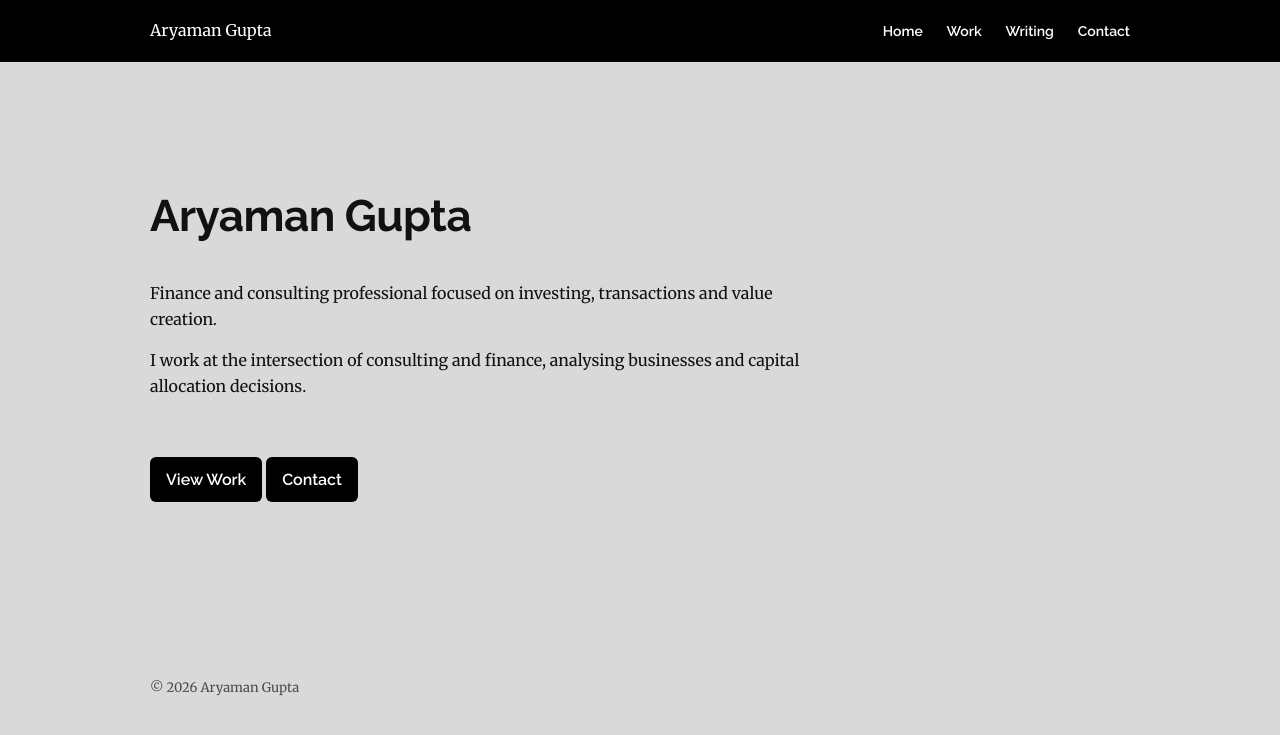
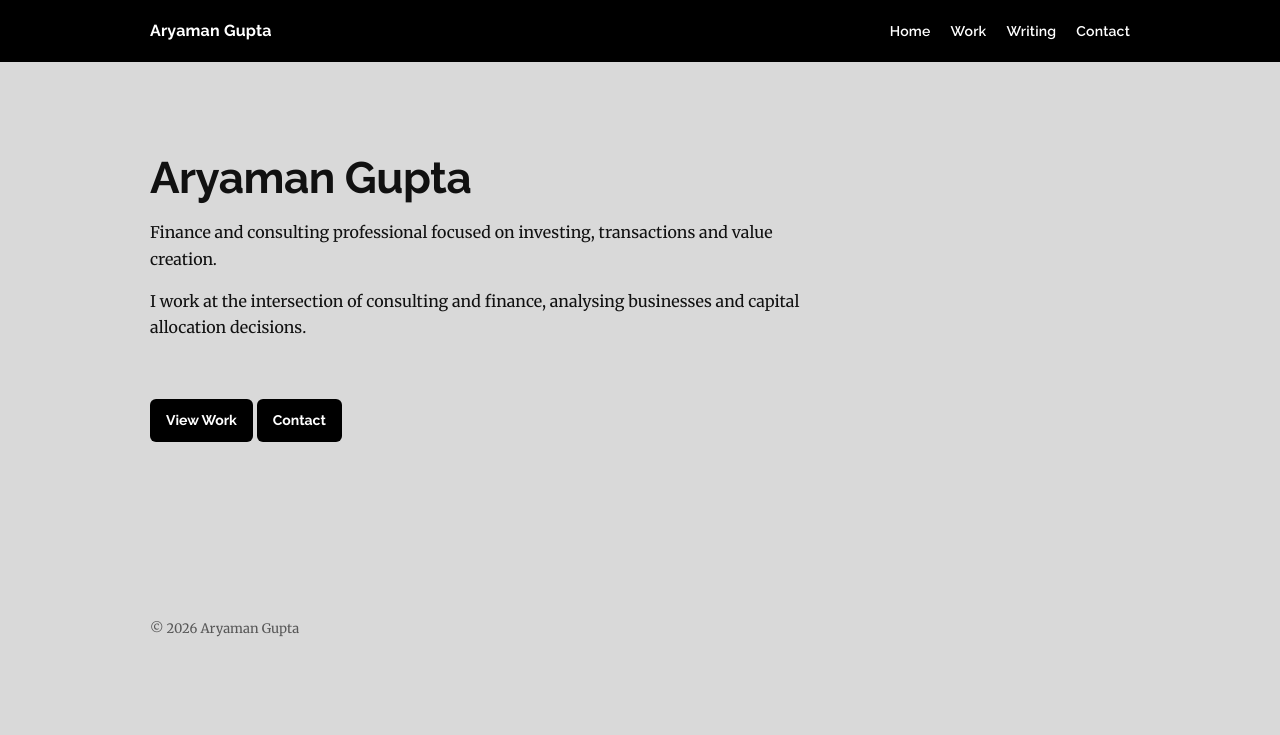
Before and after one commit to kungfumonk29/kungfumonk29.github.io, a Jekyll site: the page built from index.md, in a window 1280 px wide. Shown: the top 735 px of the page. Built offline with Jekyll 4.4.1, drawn with Linux system fonts in a browser that asks for light colours.

Commit message:
Update main.css

```diff
--- a/assets/css/main.css
+++ b/assets/css/main.css
@@ -1,25 +1,34 @@
 :root{
   --bg:#D9D9D9;
   --text:#111;
+  --muted:rgba(0,0,0,0.72);
+  --border:rgba(0,0,0,0.12);
+  --border-strong:rgba(0,0,0,0.28);
   --header:#000;
+  --card:#E7E7E7;
   --max:980px;
 }
 
-*{box-sizing:border-box;}
+*{ box-sizing:border-box; }
+
+html, body{
+  margin:0;
+  padding:0;
+}
 
 body{
-  margin:0;
   background:var(--bg);
   color:var(--text);
   font-family:"Merriweather",serif;
-  line-height:1.6;
+  line-height:1.65;
 }
 
 .container{
-  width:min(var(--max),calc(100% - 48px));
+  width:min(var(--max), calc(100% - 48px));
   margin:0 auto;
 }
 
+/* Header */
 .site-header{
   background:var(--header);
   color:#fff;
@@ -27,42 +36,72 @@ body{
 
 .header-inner{
   display:flex;
+  align-items:center;
   justify-content:space-between;
-  align-items:center;
   padding:18px 0;
 }
 
 .brand{
   color:#fff;
   text-decoration:none;
+  font-family:"Raleway",sans-serif;
+  font-weight:700;
+  letter-spacing:0.2px;
+}
+
+.nav{
+  display:flex;
+  align-items:center;
+  gap:20px;
 }
 
 .nav a{
   color:#fff;
   text-decoration:none;
-  margin-left:20px;
   font-family:"Raleway",sans-serif;
   font-weight:600;
   font-size:14px;
+  letter-spacing:0.2px;
 }
 
+.nav a:hover{
+  text-decoration:underline;
+  text-underline-offset:4px;
+}
+
+/* Layout */
 .content{
   padding:90px 0 120px 0;
 }
 
-h1,h2{
+.content p,
+.content li{
+  max-width:680px;
+}
+
+/* Typography */
+h1,h2,h3{
   font-family:"Raleway",sans-serif;
+  margin:0 0 14px 0;
+  line-height:1.2;
 }
 
 h1{
   font-size:44px;
   letter-spacing:-0.5px;
+  max-width:900px;
+}
+
+h2{
+  font-size:24px;
+  margin-top:28px;
 }
 
 p{
-  margin-bottom:16px;
+  margin:0 0 16px 0;
 }
 
+/* Buttons */
 .button{
   display:inline-block;
   background:#000;
@@ -71,22 +110,24 @@ p{
   border-radius:6px;
   text-decoration:none;
   font-family:"Raleway",sans-serif;
-  font-weight:600;
+  font-weight:700;
+  font-size:14px;
 }
 
-.site-footer{
-  padding:40px 0;
-  font-size:13px;
-  opacity:0.7;
+.button:hover{
+  filter:brightness(0.95);
 }
+
+/* Lists (Writing + Work items) */
 .list{
-  margin: 18px 0 26px 0;
+  margin:28px 0;
 }
 
 .item{
   display:inline-block;
   font-family:"Raleway",sans-serif;
-  font-weight:700;
+  font-weight:800;
+  font-size:15px;
   color:#000;
   text-decoration:none;
   margin-bottom:6px;
@@ -98,32 +139,31 @@ p{
 }
 
 .meta{
-  opacity:0.75;
+  color:var(--muted);
   font-size:14px;
   max-width:680px;
 }
-.content p, .content li{
-  max-width: 680px;
-}
 
-.content h1{
-  max-width: 900px;
-}
+/* Tiles (Work landing) */
 .tiles{
   display:grid;
-  grid-template-columns: repeat(3, minmax(0, 1fr));
+  grid-template-columns:repeat(3, minmax(0, 1fr));
   gap:18px;
-  margin-top:24px;
+  margin-top:36px;
 }
 
 .tile{
   display:block;
   padding:20px;
   border-radius:10px;
-  background:#E7E7E7;
-  border:1px solid rgba(0,0,0,0.12);
+  background:var(--card);
+  border:1px solid var(--border);
   text-decoration:none;
   color:#000;
+}
+
+.tile:hover{
+  border-color:var(--border-strong);
 }
 
 .tile-title{
@@ -135,14 +175,19 @@ p{
 
 .tile-sub{
   font-size:14px;
-  opacity:0.75;
-  max-width: 42ch;
+  color:var(--muted);
+  max-width:42ch;
 }
 
-.tile:hover{
-  border-color: rgba(0,0,0,0.28);
+/* Footer */
+.site-footer{
+  padding:40px 0;
+  font-size:13px;
+  color:rgba(0,0,0,0.6);
 }
 
+/* Responsive */
 @media (max-width: 860px){
-  .tiles{ grid-template-columns: 1fr; }
+  .tiles{ grid-template-columns:1fr; }
+  h1{ font-size:38px; }
 }
```
